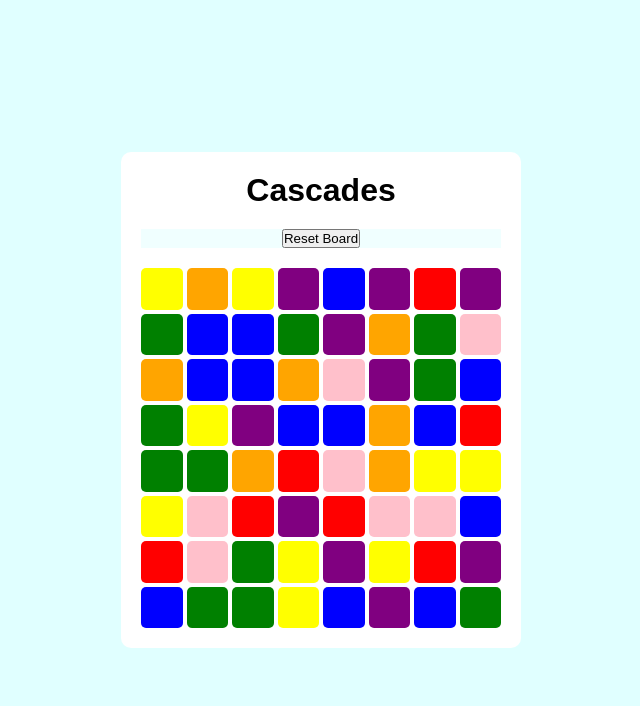
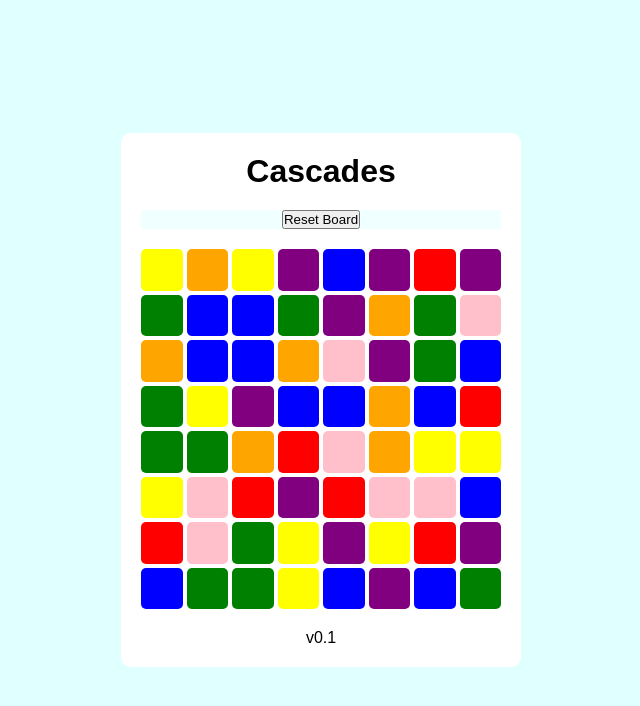
Before and after one commit to ck4adventure/cascades, a plain HTML site: page index.html in a window 1280 px wide. Shown: the whole page, without its empty margins (319-959 px from the left). Drawn offline with Linux system fonts and the light colour scheme.

Commit message:
add version number

```diff
--- a/cascades-style.css
+++ b/cascades-style.css
@@ -54,6 +54,12 @@ h1 {
     z-index: 1000;
 }
 
+#credits-box {
+	display: flex;
+	justify-content: center;
+	padding-top: 20px;
+}
+
 @keyframes fillFromTop {
 	from {
 		background-size: 100% 0;
--- a/index.html
+++ b/index.html
@@ -18,6 +18,9 @@
 		</div>
 		<div id="game-board"></div>
 		<div id="tooltip" style="position: absolute; display: none; background: #fff; border: 1px solid #ccc; padding: 5px; border-radius: 5px;"></div>
+		<div id="credits-box">
+			<div>v0.1</div>
+		</div>
 	</div>
 </body>
 <script src="cascades-script.js"></script>
```
